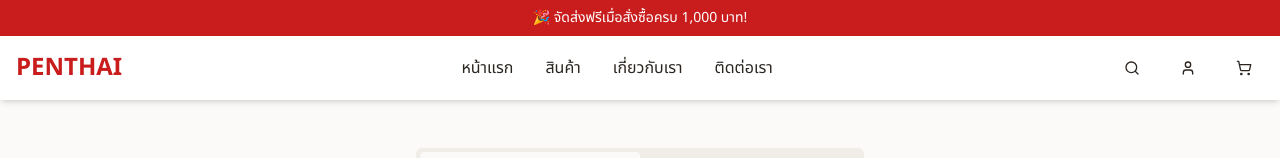
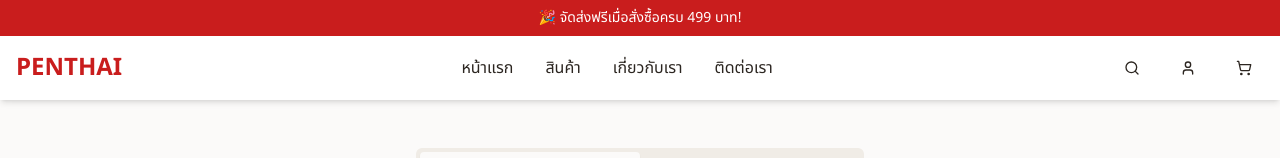
Before and after one commit to Daskrw/penthai-2, a React (Vite) app: page /auth in a window 1280 px wide. Shown: the top 158 px of the page. Built offline with nearby package versions, Linux system fonts and the light colour scheme; the HTML template or start-up script is replaced by a standard one.

Commit message:
Visual edit in Lovable
Edited UI in Lovable

```diff
--- a/src/components/Navbar.tsx
+++ b/src/components/Navbar.tsx
@@ -20,7 +20,7 @@ const Navbar = () => {
   return <nav className="sticky top-0 z-50 bg-card shadow-md">
       {/* Announcement Bar */}
       <div className="bg-primary text-primary-foreground py-2 text-center text-sm">
-        <p>🎉 จัดส่งฟรีเมื่อสั่งซื้อครบ 1,000 บาท!</p>
+        <p>🎉 จัดส่งฟรีเมื่อสั่งซื้อครบ 499 บาท!</p>
       </div>
 
       {/* Main Navigation */}
```
